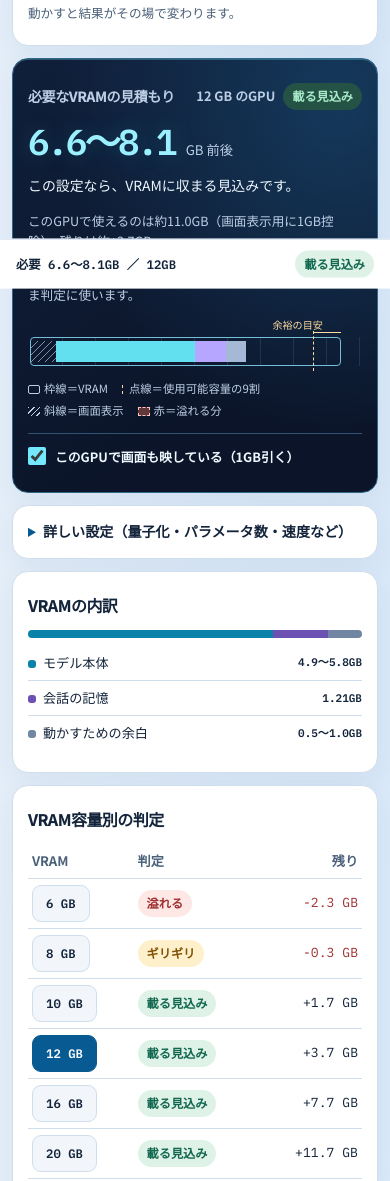
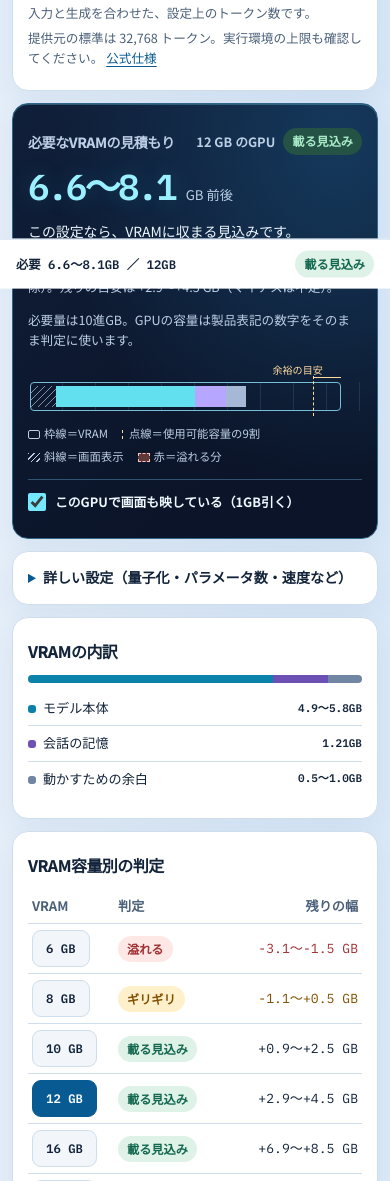
Before and after one commit to gusta-ad-ai/local-llm-vram-calc, a plain HTML site: page index.html in a window 390 px wide. Shown: the part 610-1791 px from the top of the page. Drawn offline with Linux system fonts and the light colour scheme.

Commit message:
Check model context limits and clarify VRAM comparisons

```diff
--- a/index.html
+++ b/index.html
@@ -311,6 +311,8 @@ th { color: var(--muted); font-weight: 600; }
 tbody tr:last-child td { border-bottom: 0; }
 td.num { text-align: right; white-space: nowrap; }
 td.num.neg { color: var(--bad); }
+td.num.mixed { color: var(--warn); }
+.context-notice { color: var(--warn); }
 .tierBtn { min-height: 37px; }
 .speed .n { font-size: clamp(1.55rem,3vw,2.2rem); letter-spacing: -.045em; }
 .compact-copy { margin-top: 10px; }
@@ -494,9 +496,10 @@ footer { padding: 20px 0 34px; color: var(--muted); font-size: .78rem; }
       </div>
       <div>
         <label class="ctx-label" for="ctx">③ 会話の長さ <span class="ctxval" id="ctxVal">8k（8,192トークン）</span></label>
-        <input id="ctx" type="range" min="0" max="7" step="1" value="2" data-uses="k t" aria-describedby="ctxHint">
+        <input id="ctx" type="range" min="0" max="7" step="1" value="2" data-uses="k t" aria-describedby="ctxHint ctxHelp">
         <div class="ticks" aria-hidden="true"><span style="--i:0">2k</span><span style="--i:1">4k</span><span style="--i:2">8k</span><span style="--i:3">16k</span><span style="--i:4">32k</span><span style="--i:5">64k</span><span style="--i:6">128k</span><span style="--i:7">256k</span></div>
-        <div class="hint" id="ctxHint">動かすと結果がその場で変わります。</div>
+        <div class="hint" id="ctxHint">入力と生成を合わせた、設定上のトークン数です。</div>
+        <div class="hint"><span id="ctxHelp"></span> <a id="ctxSource" hidden>公式仕様</a></div>
       </div>
     </section>
 
@@ -596,7 +599,7 @@ footer { padding: 20px 0 34px; color: var(--muted); font-size: .78rem; }
         <div class="panel metric tbl">
         <h2>VRAM容量別の判定</h2>
         <table>
-          <thead><tr><th>VRAM</th><th>判定</th><th style="text-align:right">残り</th></tr></thead>
+          <thead><tr><th>VRAM</th><th>判定</th><th style="text-align:right">残りの幅</th></tr></thead>
           <tbody id="tiers"></tbody>
         </table>
       </div>
@@ -609,7 +612,7 @@ footer { padding: 20px 0 34px; color: var(--muted); font-size: .78rem; }
         <div class="ckey" id="ckey"></div>
         <div class="hint" id="curveNote"></div>
         <div class="cmpRes" id="cmpRes" aria-live="polite"></div>
-        <div class="hint">実行環境は、実際に話した長さではなく<b>設定した長さ</b>の分を最初に確保します。</div>
+        <div class="hint">グラフは設定した長さでの試算です。メモリの確保方法や対応上限は実行環境によって変わります。</div>
       </div>
         <div class="panel metric speed" id="speedBox">
         <h2>メモリ帯域から見た生成速度の目安</h2>
@@ -673,6 +676,27 @@ footer { padding: 20px 0 34px; color: var(--muted); font-size: .78rem; }
     g12:{name:'Gemma 4 12B',p:11.95,hy:{S:40,F:8,kvh:8,hd:256,W:1024,gkvh:1,ghd:512,share:1}},
     g26a4:{name:'Gemma 4 26B-A4B',p:25.2,act:3.8,hy:{S:25,F:5,kvh:8,hd:256,W:1024,gkvh:2,ghd:512,share:1}},
     g31:{name:'Gemma 4 31B',p:30.7,hy:{S:50,F:10,kvh:16,hd:256,W:1024,gkvh:4,ghd:512,share:1}}
+  };
+  // コンテキスト長の標準値と、提供元が案内する拡張範囲。
+  const CONTEXT_SPECS={
+    q4:{standard:32768,extended:131072,requirement:'YaRN',source:'Qwen/Qwen3-4B'},
+    q8:{standard:32768,extended:131072,requirement:'YaRN',source:'Qwen/Qwen3-8B'},
+    q14:{standard:32768,extended:131072,requirement:'YaRN',source:'Qwen/Qwen3-14B'},
+    q32:{standard:32768,extended:131072,requirement:'YaRN',source:'Qwen/Qwen3-32B'},
+    q30a3:{standard:32768,extended:131072,requirement:'YaRN',source:'Qwen/Qwen3-30B-A3B'},
+    q384:{standard:262144,extended:1010000,source:'Qwen/Qwen3.5-4B'},
+    q359:{standard:262144,extended:1010000,source:'Qwen/Qwen3.5-9B'},
+    q3827:{standard:262144,extended:1000000,source:'Qwen/Qwen3.8-27B'},
+    q3635a3:{standard:262144,extended:1010000,source:'Qwen/Qwen3.6-35B-A3B'},
+    l318:{standard:131072,source:'meta-llama/Llama-3.1-8B-Instruct'},
+    goss20:{standard:131072,source:'openai/gpt-oss-20b/blob/main/config.json'},
+    n4:{standard:262144,source:'nvidia/NVIDIA-Nemotron-3-Nano-4B-BF16/blob/main/config.json'},
+    n30:{standard:262144,extended:1000000,source:'nvidia/NVIDIA-Nemotron-3-Nano-30B-A3B-BF16'},
+    nl30:{standard:262144,extended:1000000,source:'nvidia/NVIDIA-Nemotron-3.5-Lightning-30B-A3B-BF16'},
+    ge4:{standard:131072,source:'google/gemma-4-E4B-it'},
+    g12:{standard:262144,source:'google/gemma-4-12B-it'},
+    g26a4:{standard:262144,source:'google/gemma-4-26B-A4B-it'},
+    g31:{standard:262144,source:'google/gemma-4-31B-it'}
   };
   let cur=null, inferredMoe=false;
 
@@ -772,6 +796,41 @@ footer { padding: 20px 0 34px; color: var(--muted); font-size: .78rem; }
   }
   const cmpModel=()=>PRESETS[$('cmp').value]||null;
 
+  function checkContext(key,ctx){
+    const spec=CONTEXT_SPECS[key];
+    if(!spec) return {text:'モデルが対応する長さは、配布元の仕様で確認してください。'};
+    const standard=spec.standard.toLocaleString();
+    const max=spec.extended??spec.standard;
+    const source='https://huggingface.co/'+spec.source;
+    if(ctx>max){
+      return {
+        source,
+        badge:{cls:'p-bad',txt:'対応上限を超過'},
+        text:'提供元が案内する範囲は '+max.toLocaleString()+' トークンまで。表示したVRAMは容量だけの試算です。'
+      };
+    }
+    if(ctx>spec.standard){
+      const requirement=spec.requirement||'実行環境での拡張設定';
+      return {
+        source,
+        badge:{cls:'p-warn',txt:'拡張設定が必要'},
+        text:'標準は '+standard+' トークン。'+max.toLocaleString()+' まで使うには '+requirement+' が必要です。'
+      };
+    }
+    return {source,text:'提供元の標準は '+standard+' トークン。実行環境の上限も確認してください。'};
+  }
+
+  function remainingRange(usable,low,high){
+    // 0 をまたぐ範囲が、表示の丸めで消えないよう外側に丸める。
+    const min=Math.floor((usable-high+1e-9)*10)/10;
+    const max=Math.ceil((usable-low-1e-9)*10)/10;
+    const signed=n=>(n>0?'+':'')+fmt(n);
+    return {
+      text:signed(min)+'〜'+signed(max)+' GB',
+      tone:usable<low?' neg':usable<high?' mixed':''
+    };
+  }
+
   function kvFull(c){
     if(cur&&cur.lin){ const l=cur.lin; return 4*l.N*l.kvh*l.hd*c/1e9; }
     if(cur&&cur.hy){ const h=cur.hy; return 4*(h.S*h.kvh*h.hd+h.F*h.gkvh*h.ghd)*c*h.share/1e9; }
@@ -784,6 +843,13 @@ footer { padding: 20px 0 34px; color: var(--muted); font-size: .78rem; }
     if(tHi<=usable*0.9) return {cls:'p-ok',txt:'載る見込み'};
     if(tLo<=usable) return {cls:'p-warn',txt:'ギリギリ'};
     return {cls:'p-bad',txt:'溢れる'};
+  }
+
+  function judgeWithContext(v,low,high,fit){
+    const memory=judge(v,low,high);
+    // 拡張が必要でも、容量の不足が既に分かるときはそちらを先に知らせる。
+    if(fit.badge?.cls==='p-warn'&&memory.cls==='p-bad') return memory;
+    return fit.badge||memory;
   }
 
   // 判定の言い換え（しきい値は judge() のまま）
@@ -839,9 +905,21 @@ footer { padding: 20px 0 34px; color: var(--muted); font-size: .78rem; }
     $('curveNote').textContent='会話の長さ'+ctx.toLocaleString()+'トークンで、会話の記憶は約'+fmt(now,2)+'GB。'+note;
     // 比較モデルの合計と、選んだGPUでの判定（量子化は今の選択を使う）
     if(cm){
-      const [lo,hi]=$('quant').value.split(',').map(Number);
-      const ck=kvOf(cm,ctx), cLo=cm.p*lo/8+ck+0.5, cHi=cm.p*hi/8+ck+1.0, cj=judge(gpu,cLo,cHi);
-      $('cmpRes').innerHTML='<b>'+cm.name+'</b>：会話の記憶 約'+fmt(ck,2)+'GB、必要 '+fmt(cLo)+'〜'+fmt(cHi)+'GB → '+gpu+'GBのGPUで <span class="pill '+cj.cls+'">'+cj.txt+'</span>'+(cm.hy?'<br><span class="hint">'+cm.name+'の線は実行環境が対応している場合です。</span>':'');
+      const quant=$('quant').selectedOptions[0];
+      const [lo,hi]=quant.value.split(',').map(Number);
+      const ck=kvOf(cm,ctx), cLo=cm.p*lo/8+ck+0.5, cHi=cm.p*hi/8+ck+1.0;
+      const fit=checkContext($('cmp').value,ctx);
+      const cj=judgeWithContext(gpu,cLo,cHi,fit);
+      $('cmpRes').innerHTML='<div><b>'+cm.name+'</b>：会話の記憶 約'+fmt(ck,2)+'GB、必要 '+fmt(cLo)+'〜'+fmt(cHi)+'GB</div>'
+        +'<div>'+gpu+'GBのGPUで <span class="pill '+cj.cls+'">'+cj.txt+'</span></div>'
+        +'<div class="hint" id="cmpQuant"></div>';
+      $('cmpQuant').textContent='両モデル共通の量子化：'+quant.textContent;
+      if(fit.badge||cm.hy){
+        const detail=document.createElement('div');
+        detail.className='hint';
+        detail.textContent=fit.badge?fit.text:cm.name+'の線は実行環境が対応している場合です。';
+        $('cmpRes').appendChild(detail);
+      }
     } else $('cmpRes').textContent='';
   }
 
@@ -887,7 +965,7 @@ footer { padding: 20px 0 34px; color: var(--muted); font-size: .78rem; }
     placeTip(tip,fr,e.clientX-b.left,0,true);
   }
 
-  function drawFrame(v,wMid,kvGB,oMid,tLo,tHi){
+  function drawFrame(v,wMid,kvGB,oMid,j){
     const scr=$('scr').checked?1:0, need=scr+wMid+kvGB+oMid;
     const S=Math.max(v,need)*1.06, pc=x=>(x/S*100)+'%';
     let x=0; const put=(id,w)=>{ const e=$(id); e.style.left=pc(x); e.style.width=pc(w); x+=w; };
@@ -896,17 +974,19 @@ footer { padding: 20px 0 34px; color: var(--muted); font-size: .78rem; }
     const line=scr+(v-scr)*0.9; $('f90').style.left=pc(line); $('f90t').style.left=pc(line); $('fRed').style.left=pc(line); $('fRed').style.width=pc(v-line);
     const ov=$('fOver'); if(need>v){ ov.style.left=pc(v); ov.style.width=pc(need-v); ov.hidden=false; } else { ov.style.width='0'; ov.hidden=true; }
     FV={v,wLo:FW[0],wHi:FW[1],kv:kvGB,over:Math.max(0,need-v)};
-    const j=judge(v,tLo,tHi);
     $('vGpu').textContent=v+' GB のGPU';
     const pill=$('fPill'); pill.className='pill big '+j.cls; pill.textContent=j.txt;
-    $('vMean').textContent=MEAN[j.cls];
     $('fW').setAttribute('aria-label','モデル本体 約'+fmt(wMid)+'GB'); $('fK').setAttribute('aria-label','会話の記憶 約'+fmt(kvGB,2)+'GB'); $('fO').setAttribute('aria-label','余白 約0.75GB');
-    return j;
   }
 
   function calc(){
     $('moeRow').hidden=!$('moe').checked;
     const ctx=getCtx();
+    const fit=checkContext($('preset').value,ctx);
+    $('ctxHelp').textContent=fit.text;
+    $('ctxHelp').classList.toggle('context-notice',!!fit.badge);
+    $('ctxSource').hidden=!fit.source;
+    if(fit.source) $('ctxSource').href=fit.source;
     $('ctxVal').textContent=CTXL[+$('ctx').value]+'（'+ctx.toLocaleString()+'トークン）'; $('ctx').setAttribute('aria-valuetext',ctx.toLocaleString()+'トークン');
     $('chips').innerHTML=TIERS.map(v=>'<button type="button" class="chip" data-v="'+v+'" aria-pressed="'+(v===gpu)+'">'+v+'GB</button>').join('');
 
@@ -945,14 +1025,17 @@ footer { padding: 20px 0 34px; color: var(--muted); font-size: .78rem; }
 
     drawCurve(P,ctx);
     FW=[wLo,wHi];
-    const j=drawFrame(gpu,wMid,kvGB,oMid,tLo,tHi);
+    const j=judgeWithContext(gpu,tLo,tHi,fit);
+    drawFrame(gpu,wMid,kvGB,oMid,j);
+    $('vMean').textContent=fit.badge&&j===fit.badge?fit.text:MEAN[j.cls];
     const scr=$('scr').checked?1:0;
     $('tiers').innerHTML=TIERS.map(v=>{
-      const t=judge(v,tLo,tHi), rest=v-scr-mid;
-      return '<tr'+(v===gpu?' class="sel"':'')+'><td><button type="button" class="tierBtn" data-v="'+v+'" aria-pressed="'+(v===gpu)+'">'+v+' GB</button></td><td><span class="pill '+t.cls+'">'+t.txt+'</span></td><td class="num'+(rest<0?' neg':'')+'">'+(rest>=0?'+':'')+fmt(rest)+' GB</td></tr>';
+      const t=judgeWithContext(v,tLo,tHi,fit);
+      const rest=remainingRange(v-scr,tLo,tHi);
+      return '<tr'+(v===gpu?' class="sel"':'')+'><td><button type="button" class="tierBtn" data-v="'+v+'" aria-pressed="'+(v===gpu)+'">'+v+' GB</button></td><td><span class="pill '+t.cls+'">'+t.txt+'</span></td><td class="num'+rest.tone+'">'+rest.text+'</td></tr>';
     }).join('');
-    const rest=gpu-scr-mid;
-    $('vRest').textContent='このGPUで使えるのは約'+fmt(gpu-scr)+'GB'+(scr?'（画面表示用に1GB控除）':'（画面表示分の控除なし）')+'。残りは約'+(rest>=0?'+':'')+fmt(rest)+'GB。';
+    const rest=remainingRange(gpu-scr,tLo,tHi);
+    $('vRest').textContent='このGPUで使えるのは約'+fmt(gpu-scr)+'GB'+(scr?'（画面表示用に1GB控除）':'（画面表示分の控除なし）')+'。残りの目安は '+rest.text+'（マイナスは不足）。';
     $('dNeed').textContent='必要 '+fmt(tLo)+'〜'+fmt(tHi)+'GB ／ '+gpu+'GB';
     const dp=$('dPill'); dp.className='pill '+j.cls; dp.textContent=j.txt;
     $('live').textContent='必要なVRAM 約'+fmt(tLo)+'〜'+fmt(tHi)+'GB。会話の記憶 約'+fmt(kvGB,2)+'GB。'+gpu+'GBのGPUでは「'+j.txt+'」。';
```
